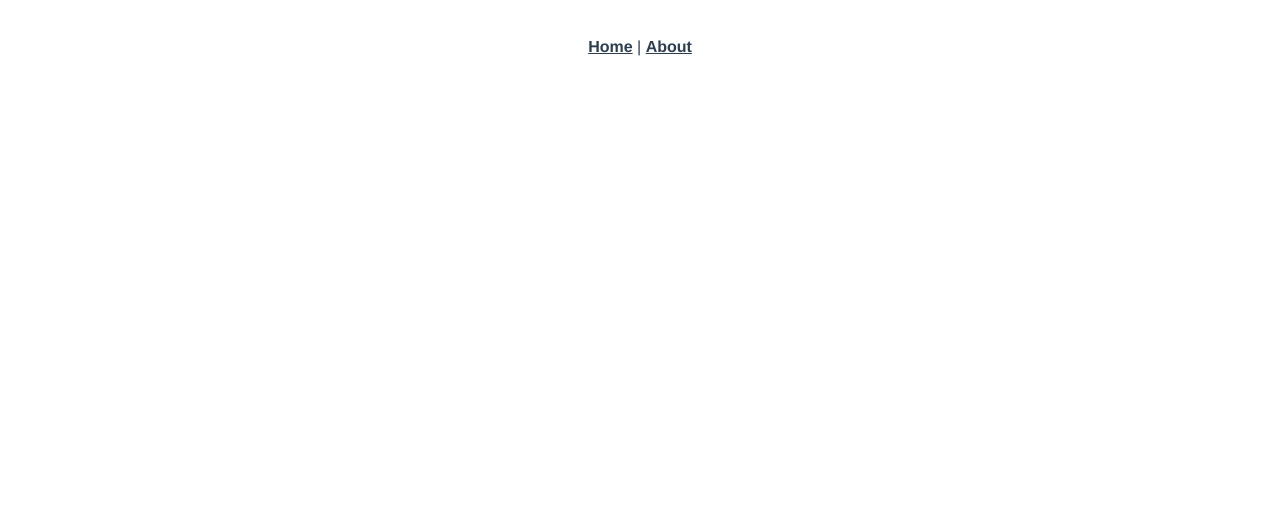
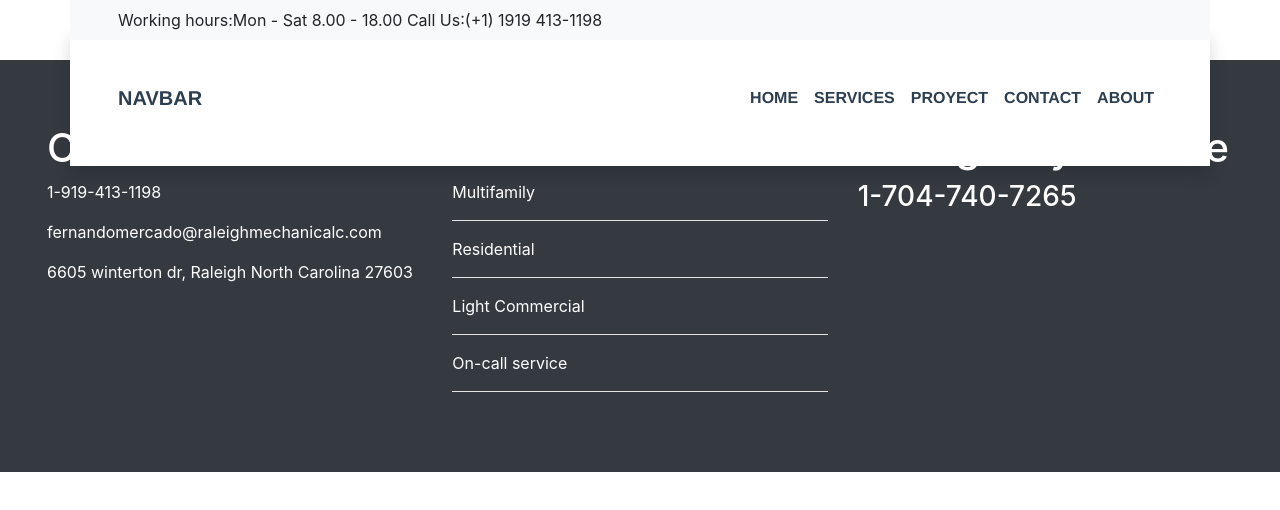
Before and after one commit to amadrid196/raleighmechanical, a Vue app: page /contact in a window 1280 px wide. Before the commit this address had no page. Shown: the top 510 px of the page. Built offline with nearby package versions, Linux system fonts and the light colour scheme.

Commit message:
Index
Creacion de Index, footer y Navbar

```diff
--- a/package.json
+++ b/package.json
@@ -8,6 +8,9 @@
     "lint": "vue-cli-service lint"
   },
   "dependencies": {
+    "@fortawesome/fontawesome-free": "^5.15.4",
+    "bootstrap": "^4.6.0",
+    "bootstrap-vue": "^2.21.2",
     "core-js": "^3.6.5",
     "vue": "^3.0.0",
     "vue-router": "^4.0.0-0",
--- a/public/index.html
+++ b/public/index.html
@@ -6,12 +6,54 @@
     <meta name="viewport" content="width=device-width,initial-scale=1.0">
     <link rel="icon" href="<%= BASE_URL %>favicon.ico">
     <title><%= htmlWebpackPlugin.options.title %></title>
+    <link rel="stylesheet" href="https://cdn.jsdelivr.net/npm/bootstrap@4.6.0/dist/css/bootstrap.min.css" integrity="sha384-B0vP5xmATw1+K9KRQjQERJvTumQW0nPEzvF6L/Z6nronJ3oUOFUFpCjEUQouq2+l" crossorigin="anonymous">
   </head>
+  <div class="container bg-light pl-5 pr-5 fila-center">
+    <div class="row pt-2 pb-2">
+        <div class="col-8">
+            Working hours:Mon - Sat 8.00 - 18.00
+            Call Us:(+1) 1919 413-1198
+        </div>
+        <div class="col-4 text-right">
+          <i class="fab fa-facebook"></i>
+        </div>
+    </div>
+</div>
   <body>
-    <noscript>
-      <strong>We're sorry but <%= htmlWebpackPlugin.options.title %> doesn't work properly without JavaScript enabled. Please enable it to continue.</strong>
-    </noscript>
     <div id="app"></div>
     <!-- built files will be auto injected -->
+    <footer>
+      <div class="jumbotron bg-dark text-white rounded-0 mb-0">
+          <div class="row m-0">
+              <div class="col-4">
+                  <h1 class="">Contact</h1>
+                  <p>1-919-413-1198</p>
+                  <p>fernandomercado@raleighmechanicalc.com</p>
+                  <p>6605 winterton dr, Raleigh North Carolina 27603</p>
+              </div>
+              <div class="col-4">
+                  <h1 class="">Serivices</h1>
+                  <p>Multifamily</p>
+                  <hr class="bg-white">
+                  <p>Residential</p>
+                  <hr class="bg-white">
+                  <p>Light Commercial</p>
+                  <hr class="bg-white">
+                  <p>On-call service</p>
+                  <hr class="bg-white">
+
+              </div>
+              <div class="col-4">
+                  <h1>Emergency Service</h1>
+                  <p class="h3">1-704-740-7265</p>
+              </div>
+          </div>
+      </div>
+  </footer>
+
+
+  <script src="https://code.jquery.com/jquery-3.5.1.slim.min.js" integrity="sha384-DfXdz2htPH0lsSSs5nCTpuj/zy4C+OGpamoFVy38MVBnE+IbbVYUew+OrCXaRkfj" crossorigin="anonymous"></script>
+  <script src="https://cdn.jsdelivr.net/npm/popper.js@1.16.1/dist/umd/popper.min.js" integrity="sha384-9/reFTGAW83EW2RDu2S0VKaIzap3H66lZH81PoYlFhbGU+6BZp6G7niu735Sk7lN" crossorigin="anonymous"></script>
+  <script src="https://cdn.jsdelivr.net/npm/bootstrap@4.6.0/dist/js/bootstrap.min.js" integrity="sha384-+YQ4JLhjyBLPDQt//I+STsc9iw4uQqACwlvpslubQzn4u2UU2UFM80nGisd026JF" crossorigin="anonymous"></script>
   </body>
 </html>
--- a/src/App.vue
+++ b/src/App.vue
@@ -1,14 +1,27 @@
 <template>
   <div id="nav">
-    <router-link to="/">Home</router-link> |
-    <router-link to="/about">About</router-link>
+    <nav class="navbar navbar-expand-lg navbar-light bg-white shadow container pl-5 pr-5 pb-5 pt-5 navbar-center">
+        <a class="navbar-brand" href="#">Navbar</a>
+        <button class="navbar-toggler" type="button" data-toggle="collapse" data-target="#navbarNavAltMarkup" aria-controls="navbarNavAltMarkup" aria-expanded="false" aria-label="Toggle navigation">
+          <span class="navbar-toggler-icon"></span>
+        </button>
+        <div class="collapse navbar-collapse justify-content-end" id="navbarNavAltMarkup">
+          <div class="navbar-nav">
+            <router-link to="/" class="nav-item nav-link">Home</router-link>
+            <router-link to="/services" class="nav-item nav-link">Services</router-link>
+            <router-link to="/proyect" class="nav-item nav-link">Proyect</router-link>
+            <router-link to="/contact" class="nav-item nav-link">Contact</router-link>
+            <router-link to="/about" class="nav-item nav-link">About</router-link>
+          </div>
+        </div>
+    </nav>
   </div>
   <router-view/>
 </template>
 
 <style lang="scss">
 #app {
-  font-family: Avenir, Helvetica, Arial, sans-serif;
+  font-family: Montserrat,Avenir, Helvetica, Arial, sans-serif;
   -webkit-font-smoothing: antialiased;
   -moz-osx-font-smoothing: grayscale;
   text-align: center;
@@ -17,6 +30,7 @@
 
 #nav {
   padding: 30px;
+  text-transform: uppercase;
 
   a {
     font-weight: bold;
@@ -27,4 +41,37 @@
     }
   }
 }
+
+//personaizado
+.navbar-center{
+    position: absolute;
+    left: 50%;
+    transform: translatex(-50%);
+}
+
+.fila-center{
+    position: absolute;
+    left: 50%;
+    transform: translatex(-50%);
+    z-index: 1;
+}
+
+.fondo{
+    background-image: url(http://prohauz.bold-themes.com/air-condition/wp-content/uploads/sites/4/2018/10/background_air_condition_01.jpg);
+    background-size: cover;
+    background-position: 50% 0px;
+    background-attachment: fixed;
+    z-index: 1;
+}
+
+.card-z{
+    position: absolute;
+    z-index: 2;
+    margin-top: -8rem;
+}
+
+.office{
+    background-image: url(http://prohauz.bold-themes.com/air-condition/wp-content/uploads/sites/4/2018/10/inner_office.jpg);
+    background-position: 50% -36.0843px;
+}
 </style>
--- /dev/null
+++ b/src/assets/js/services.js
@@ -0,0 +1,14 @@
+const home = {
+  data () {
+    return {
+      services: [
+        { titulo: 'Multifamily' },
+        { titulo: 'Residential' },
+        { titulo: 'Light Commercial' },
+        { titulo: 'On-call service' }
+      ]
+    }
+  }
+}
+
+Vue.createApp(home).mount('#home')
--- /dev/null
+++ b/src/components/services.vue
@@ -0,0 +1,35 @@
+<template>
+  <div id="services">
+    <div class="jumbotron mb-0">
+        <div class="row">
+            <div class="col-3" v-for="service in services" :key="service">
+                <div class="card card-z shadow">
+                        <div class="card-header p-0">
+                          <img class="img-fluid" src="img2.jpg" alt="">
+                        </div>
+                        <div class="card-body">
+                            <h5 class="card-title">{{service}}</h5>
+                            <p class="card-text">Content</p>
+                        </div>
+                </div>
+            </div>
+        </div>
+    </div>
+  </div>
+</template>
+
+<script>
+export default {
+  name: 'Services',
+  data () {
+    return {
+      services: [
+        'Multifamily',
+        'Residential',
+        'Light Commercial',
+        'On-call service'
+      ]
+    }
+  }
+}
+</script>
--- a/src/views/Home.vue
+++ b/src/views/Home.vue
@@ -1,18 +1,57 @@
 <template>
   <div class="home">
-    <img alt="Vue logo" src="../assets/logo.png">
-    <HelloWorld msg="Welcome to Your Vue.js App"/>
+    <div class="jumbotron fondo mb-0 vh-100">
+        <div class="container p-5 m-5"></div>
+        <h1 class="display-4 pt-5 pl-5">Title</h1>
+        <a href="http://" class="btn btn-success ml-5 " target="_blank" rel="noopener noreferrer">REQUEST SERVICE</a>
+    </div>
+
+    <services/>
+
+    <div class="jumbotron mb-0">
+        <div class="container mt-5 p-5"></div>
+        <h1 class="display-4 text-center mt-5">We are licensed to cover the areas of North Carolina, South Carolina and Virginia.</h1>
+    </div>
+
+    <div class="jumbotron m-0 p-0">
+        <div class="row m-0">
+            <div class="col-6 office text-white p-5">
+                <h1 class="card-title">Our Office
+                </h1>
+                <p class="card-text">Our company provides warehousing<br>
+                    and distribution from our HQ.</p>
+                    <div class="row pt-5 pb-5">
+                        <div class="col-6">
+                            <h3>WORKING HOURS</h3>
+                            <p>Mon - Sat 8.00 - 18.00</p>
+                        </div>
+                        <div class="col-6">
+                            <h3>LOCATION</h3>
+                            <p>6605 winterton dr, Raleigh North Carolina 27603.</p>
+                        </div>
+                         <div class="col-6">
+                            <h3>WORKING HOURS</h3>
+                            <p>Mon - Sat 8.00 - 18.00</p>
+                        </div>
+                        <div class="col-6">
+                            <h3>LOCATION</h3>
+                            <p>6605 winterton dr, Raleigh North Carolina 27603.</p>
+                        </div>
+                    </div>
+            </div>
+            <div class="col-6">
+
+            </div>
+        </div>
+    </div>
   </div>
 </template>
-
 <script>
-// @ is an alias to /src
-import HelloWorld from '@/components/HelloWorld.vue'
-
+import Services from '@/components/services.vue'
 export default {
-  name: 'Home',
+  name: Services,
   components: {
-    HelloWorld
+    Services
   }
 }
 </script>
```
Also changed, not shown: 1 other file (tests, documents, lock files or other folders).
